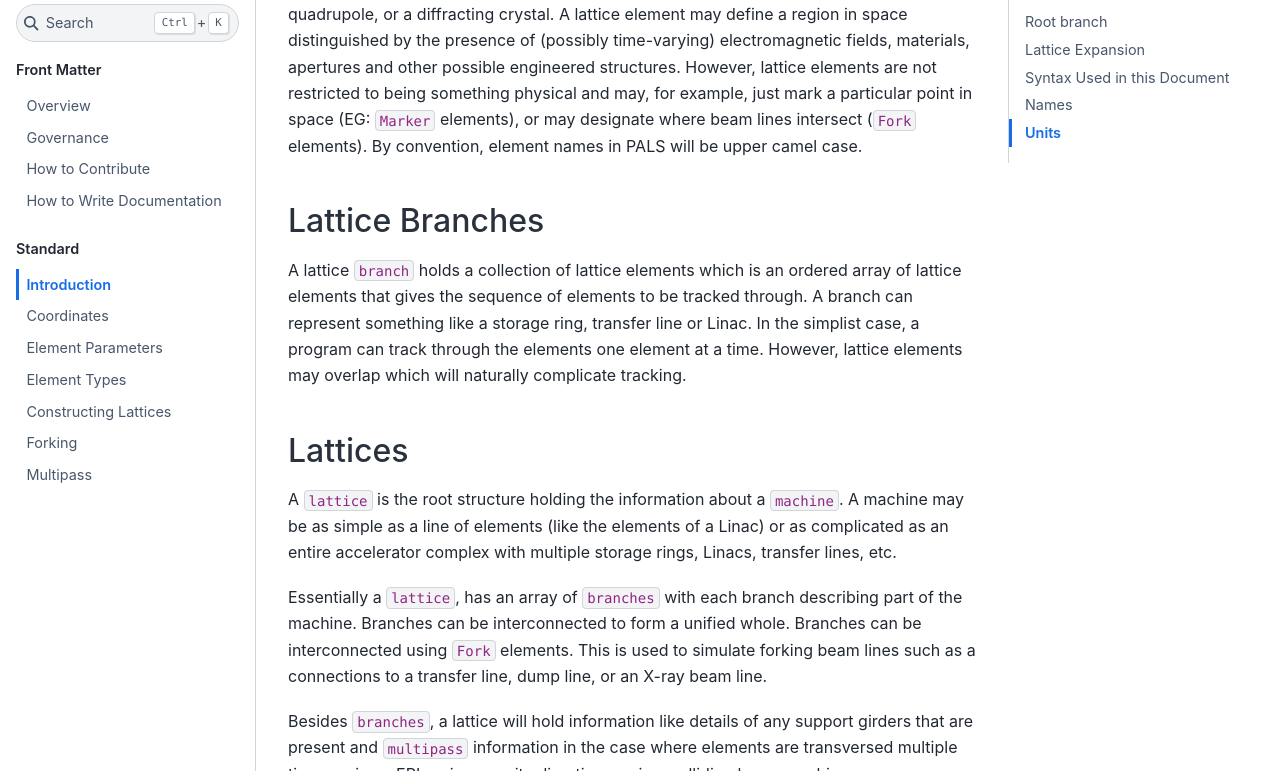
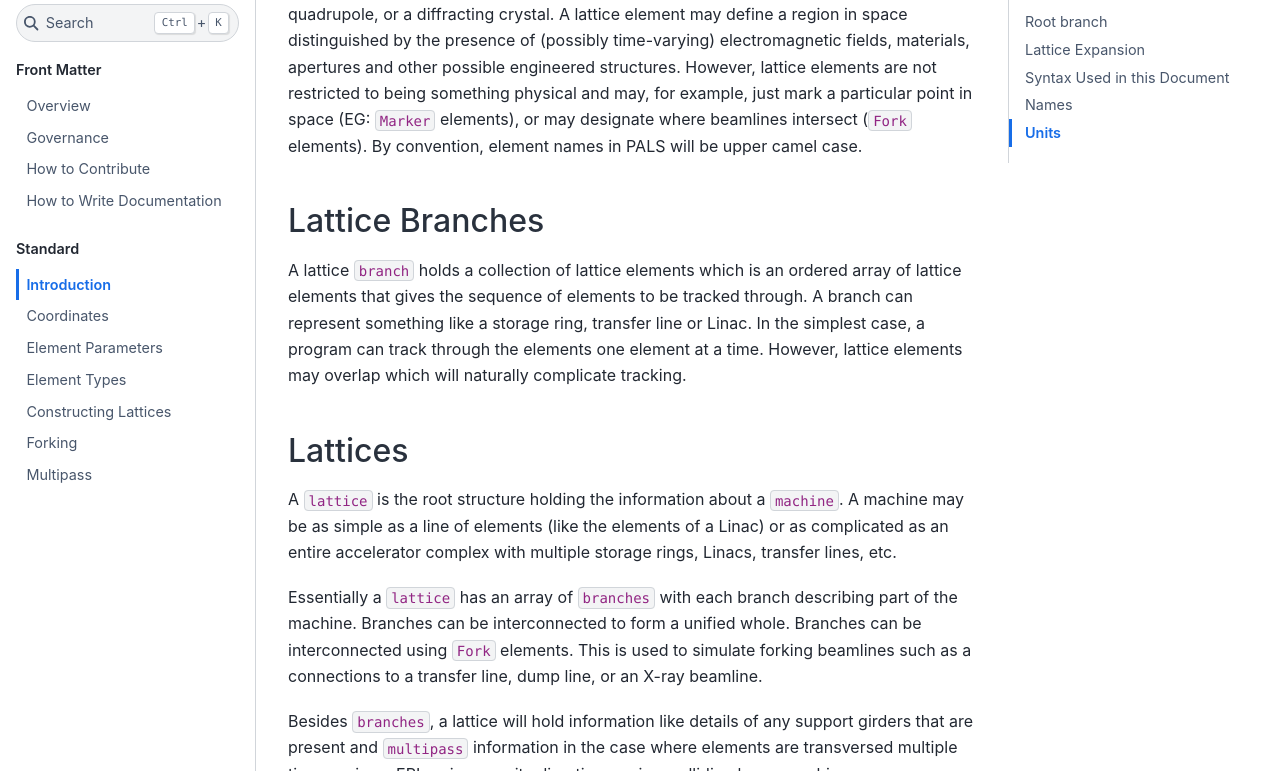
Before and after one commit to campa-consortium/lattice-standard, a Sphinx documentation site: the page built from source/introduction.md, in a window 1280 px wide and 1400 px high, scrolled down 338 px. Shown: the part 151-922 px from the top of the window. Built offline with Sphinx 7.4.7 and the Sphinx Book theme 1.1.4, drawn with Linux system fonts in a browser that asks for light colours; some of the changed text lies outside the part shown.

Commit message:
Minor grammer changes.

```diff
--- a/source/introduction.md
+++ b/source/introduction.md
@@ -21,7 +21,7 @@ quadrupole, or a diffracting crystal. A lattice element may define a region in s
 distinguished by the presence of (possibly time-varying) electromagnetic fields,
 materials, apertures and other possible engineered structures. However, lattice elements
 are not restricted to being something physical and may, for example, just mark a particular point in space
-(EG: `Marker` elements), or may designate where beam lines intersect (`Fork` elements).
+(EG: `Marker` elements), or may designate where beamlines intersect (`Fork` elements).
 By convention, element names in PALS will be upper camel case.
 
 %---------------------------------------------------------------------------------------------------
@@ -31,7 +31,7 @@ By convention, element names in PALS will be upper camel case.
 A lattice `branch` holds a collection of lattice elements which is an ordered array of
 lattice elements that gives the sequence of elements to be tracked through.
 A branch can represent something like a storage ring, transfer line or Linac.
-In the simplist case, a program can track through the elements one element at a time.
+In the simplest case, a program can track through the elements one element at a time.
 However, lattice elements may overlap which will naturally complicate tracking.
 
 %---------------------------------------------------------------------------------------------------
@@ -43,11 +43,11 @@ A `lattice` is the root structure holding the information about a
 as complicated as an entire accelerator complex with multiple storage rings, Linacs, transfer
 lines, etc.
 
-Essentially a `lattice`, has an array of `branches` with each branch describing part of the
+Essentially a `lattice` has an array of `branches` with each branch describing part of the
 machine. Branches can be interconnected to form a unified whole.
 Branches can be interconnected using `Fork` elements.
-This is used to simulate forking beam lines such as a connections to a transfer line, dump line, or an
-X-ray beam line.
+This is used to simulate forking beamlines such as a connections to a transfer line, dump line, or an
+X-ray beamline.
 
 Besides `branches`, a lattice will hold information like details of any support girders that are
 present and `multipass` information in the case where elements are transversed multiple times
```
Also changed, not shown: other parts of source/introduction.md (+1 -1 lines).
